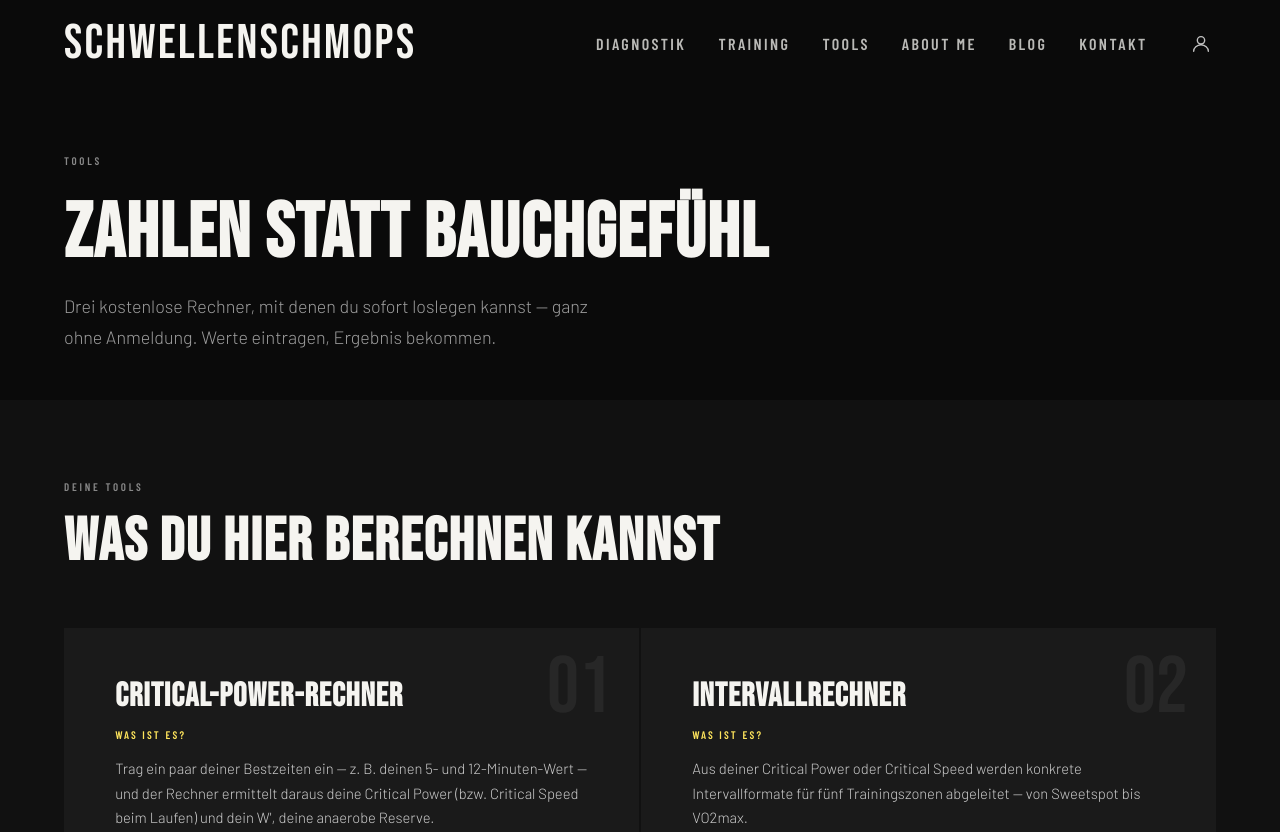
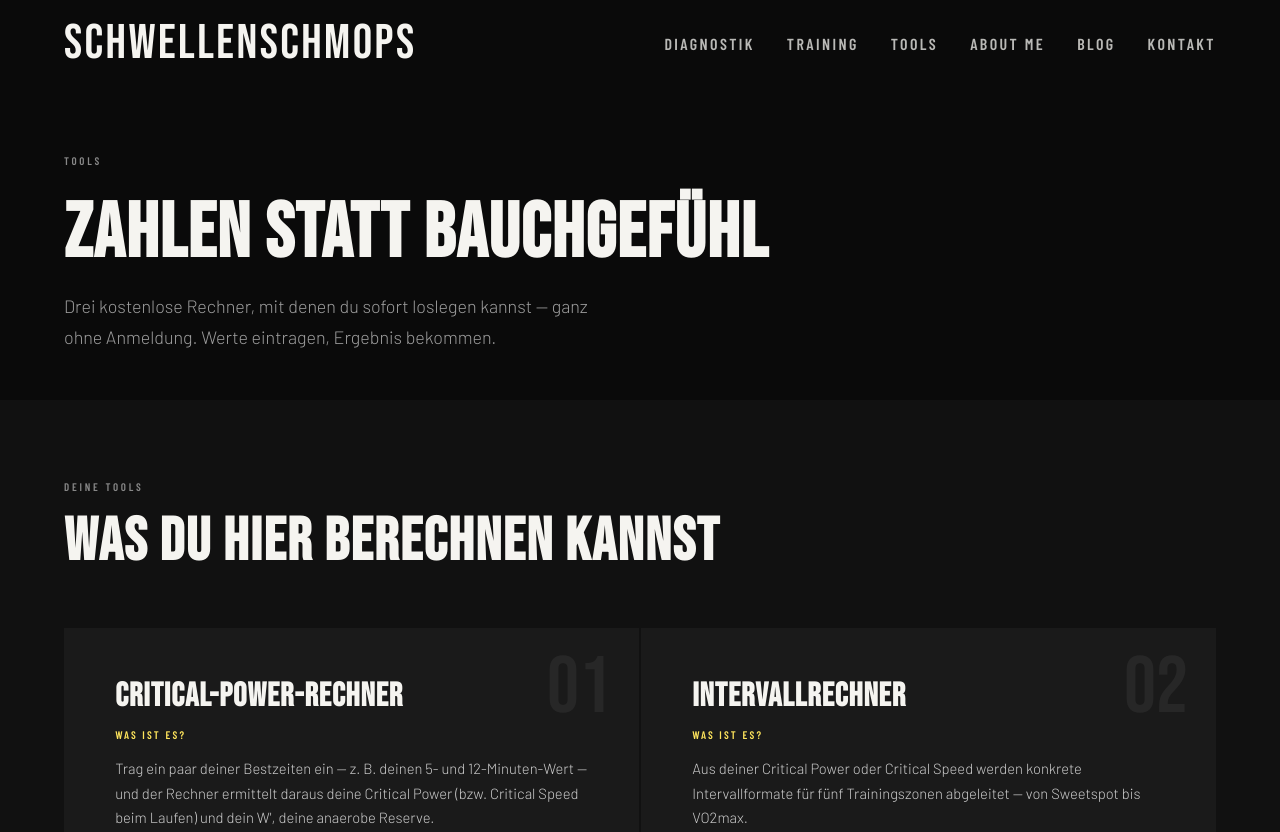
Before and after one commit to schmopa/schwellenschmops_homepage, a plain HTML site: page tools.html in a window 1280 px wide. Shown: the top 832 px of the page. Drawn offline with nearby package versions, Linux system fonts and the light colour scheme; a web font is replaced by a local one.

Commit message:
chore: remove dead TrainingsLab login link and stale references
The Vercel app behind the header icon and footer link returns 503 and is discontinued. Also drops its CSS rule, bumps the CSS cache buster, updates the GitHub Pages note in build.js and fixes outdated assumptions in the create-post skill (post count, tags, featured slot).

```diff
--- a/build.js
+++ b/build.js
@@ -2,8 +2,8 @@
 /* SCHWELLENSCHMOPS — build.js
    Synct die gemeinsamen Header-/Footer-/Head-Boilerplate-Regionen in allen
    Root-HTML-Seiten aus partials/ — kein Static-Site-Generator, kein Build-
-   Schritt für GitHub Pages nötig: die Root-*.html bleiben das, was deployed
-   wird, dieses Script überschreibt nur die markierten Regionen darin.
+   Schritt beim Hosting (Cloudflare Workers Static Assets) nötig: die
+   Root-*.html bleiben das, was deployed wird, dieses Script überschreibt nur die markierten Regionen darin.
 
    Aufruf: node build.js (keine npm-Abhängigkeit, nur fs/path).
 
@@ -29,7 +29,7 @@ const PARTIALS_DIR = path.join(ROOT, 'partials');
 // synchron gehalten. Bei jeder inhaltlichen Änderung an der jeweiligen
 // Datei hier hochzählen (siehe README.md).
 const GLOBAL_TOKENS = {
-  CSS_VERSION: '20261002',
+  CSS_VERSION: '20261120',
   MAIN_JS_VERSION: '20260918',
   RECHNER_UTILS_VERSION: '20260920',
   PDF_UTILS_VERSION: '20260920'
--- a/css/style.css
+++ b/css/style.css
@@ -191,17 +191,6 @@ body:has(.cp-hero) #site-header {
 }
 .main-nav ul a:hover { opacity: 1; }
 .main-nav ul a:hover::after { width: 100%; }
-
-/* User icon (TrainingsLab login) */
-.nav-user-icon {
-  display: flex;
-  align-items: center;
-  color: rgba(255, 255, 255, 0.75);
-  padding: 4px;
-  transition: color 0.2s;
-  flex-shrink: 0;
-}
-.nav-user-icon:hover { color: var(--accent); }
 
 /* Hamburger */
 .hamburger {
--- a/tools.html
+++ b/tools.html
@@ -36,7 +36,7 @@
   <link rel="preconnect" href="https://fonts.gstatic.com" crossorigin />
   <link rel="preload" href="https://fonts.googleapis.com/css2?family=Bebas+Neue&family=Barlow:wght@300;400;500;600&family=Barlow+Condensed:wght@300;400;600&display=swap" as="style" onload="this.onload=null;this.rel='stylesheet'" />
   <noscript><link rel="stylesheet" href="https://fonts.googleapis.com/css2?family=Bebas+Neue&family=Barlow:wght@300;400;500;600&family=Barlow+Condensed:wght@300;400;600&display=swap" /></noscript>
-  <link rel="stylesheet" href="css/style.css?v=20261002" />
+  <link rel="stylesheet" href="css/style.css?v=20261120" />
   <script defer src='https://static.cloudflareinsights.com/beacon.min.js' data-cf-beacon='{"token": "ed1c8f61b87942ac8b4ca5dfcdb3035a"}'></script>
 <!-- /BUILD:HEAD_ASSETS -->
 </head>
@@ -59,12 +59,6 @@
           <li><a href="index.html#blog">BLOG</a></li>
           <li><a href="index.html#contact">KONTAKT</a></li>
         </ul>
-        <a class="nav-user-icon" href="https://trainingslab-schwellenschmops.vercel.app/login" target="_blank" rel="noopener" aria-label="TrainingsLab Login">
-          <svg xmlns="http://www.w3.org/2000/svg" viewBox="0 0 24 24" fill="none" stroke="currentColor" stroke-width="1.5" stroke-linecap="round" stroke-linejoin="round" width="22" height="22">
-            <circle cx="12" cy="8" r="4"/>
-            <path d="M4 20c0-4 3.6-7 8-7s8 3 8 7"/>
-          </svg>
-        </a>
       </nav>
 
       <button class="hamburger" id="hamburger" aria-label="Menü öffnen" aria-expanded="false">
@@ -173,7 +167,6 @@
         <a href="impressum.html">Impressum</a>
         <a href="datenschutz.html">Datenschutz</a>
         <a href="index.html#contact">Kontakt</a>
-        <a href="https://trainingslab-schwellenschmops.vercel.app/login" target="_blank" rel="noopener">Login</a>
       </nav>
 
       <p class="footer-copy">© 2026 Schwellenschmops · Paul</p>
```
Also changed, not shown: cp-rechner.html (+1 -8 lines), datenschutz.html (+1 -2 lines), diagnostik.html (+1 -8 lines), impressum.html (+1 -2 lines), index.html (+1 -8 lines), intervalle.html (+1 -8 lines), partials/footer.html (+0 -1 lines), partials/header-full.html (+0 -6 lines), saisonplan.html (+1 -8 lines), training.html (+1 -8 lines), 3 other files.
